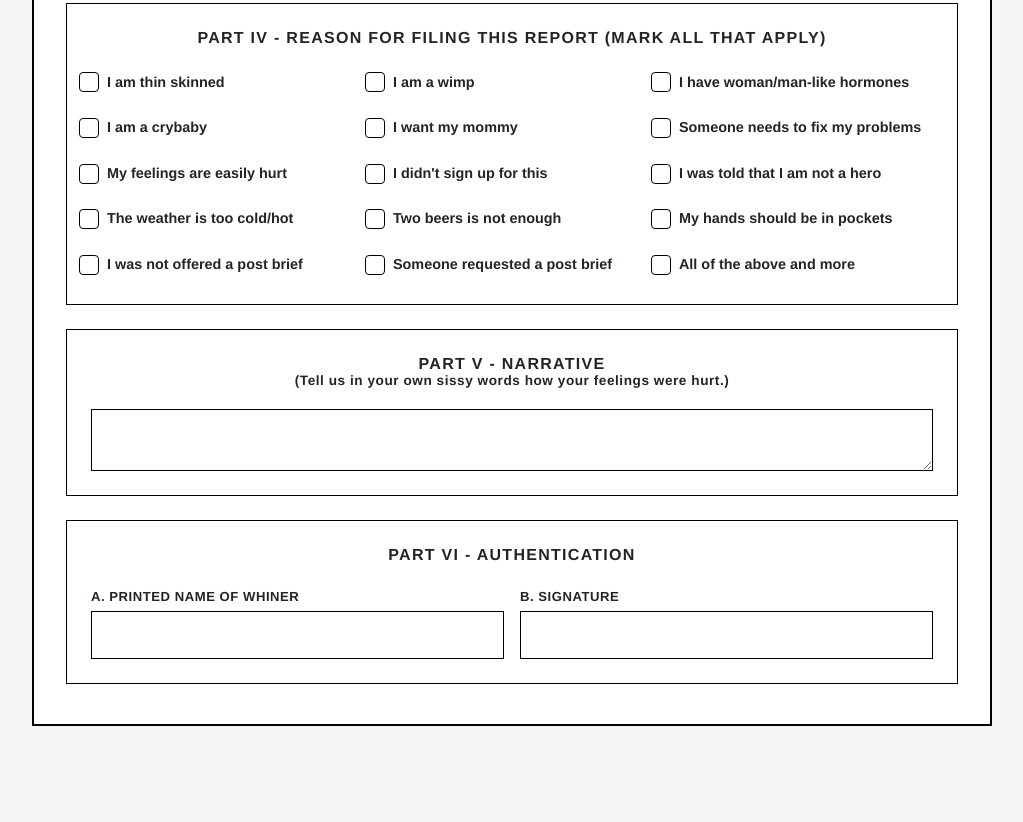
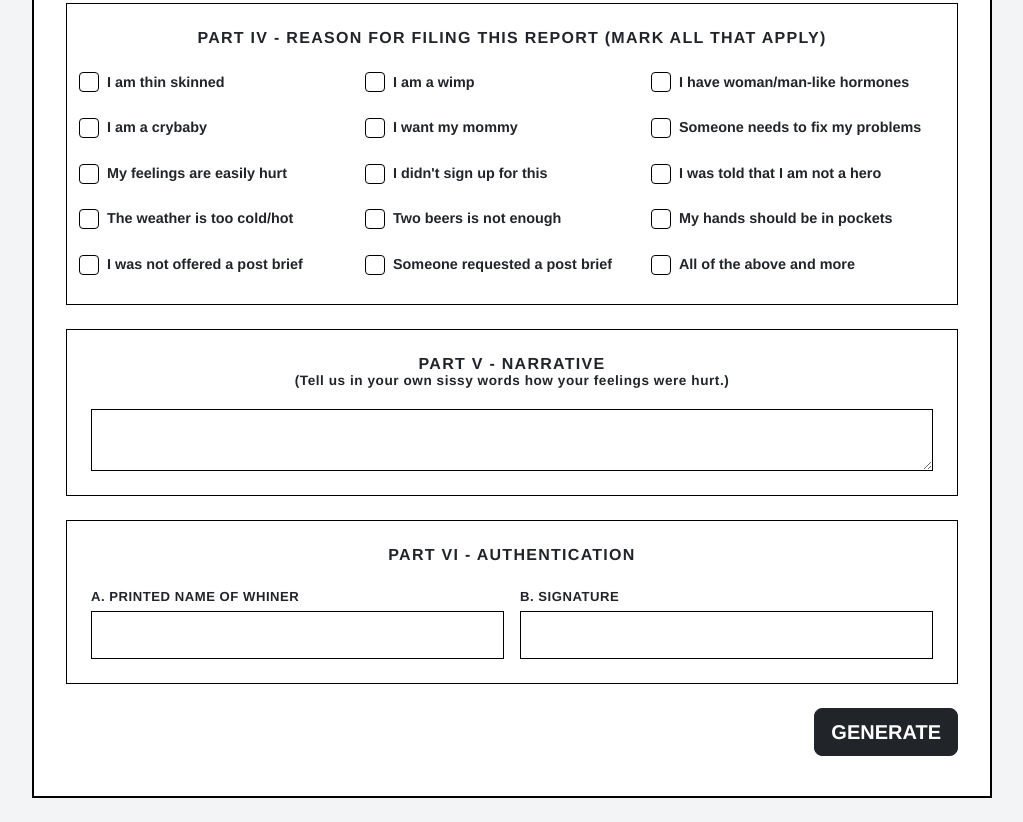
Before and after one commit to vangj/butthurt, a plain HTML site: page www/index.html in a window 1280 px wide. Shown: the part 1241-2063 px from the top of the page, without its empty margins (128-1151 px from the left). Before the commit the page ends 1991 px from the top, so only its background shows below. Drawn offline with nearby package versions, Linux system fonts and the light colour scheme.

Commit message:
add button

```diff
--- a/www/index.html
+++ b/www/index.html
@@ -437,6 +437,9 @@
               </div>
             </div>
           </section>
+          <div class="d-flex justify-content-end mt-4">
+            <button type="button" class="btn btn-dark btn-lg text-uppercase fw-semibold">Generate</button>
+          </div>
         </form>
       </article>
     </main>
```
